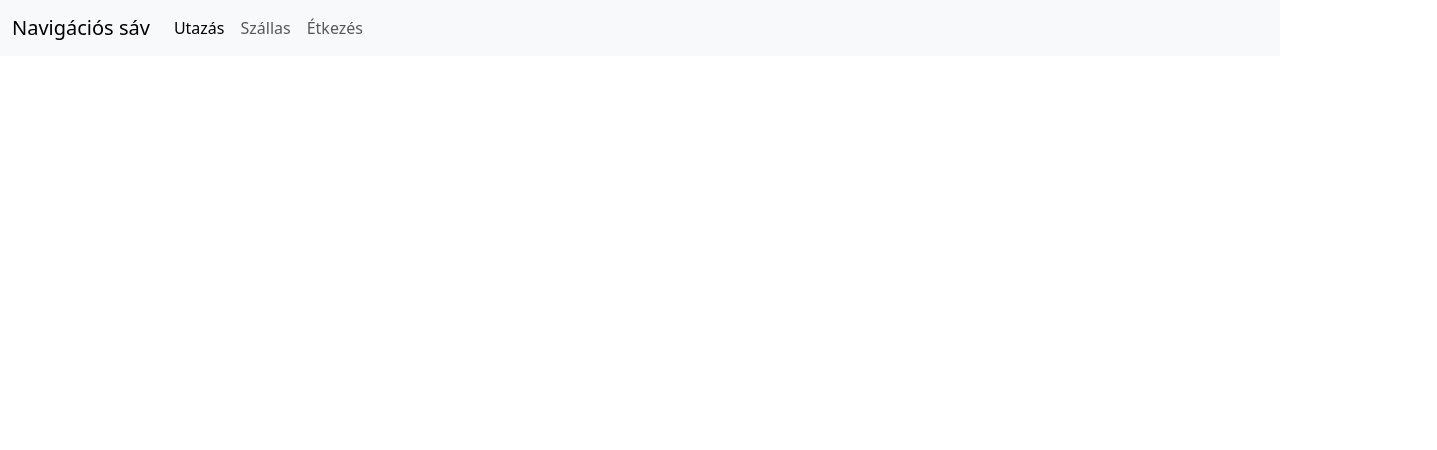
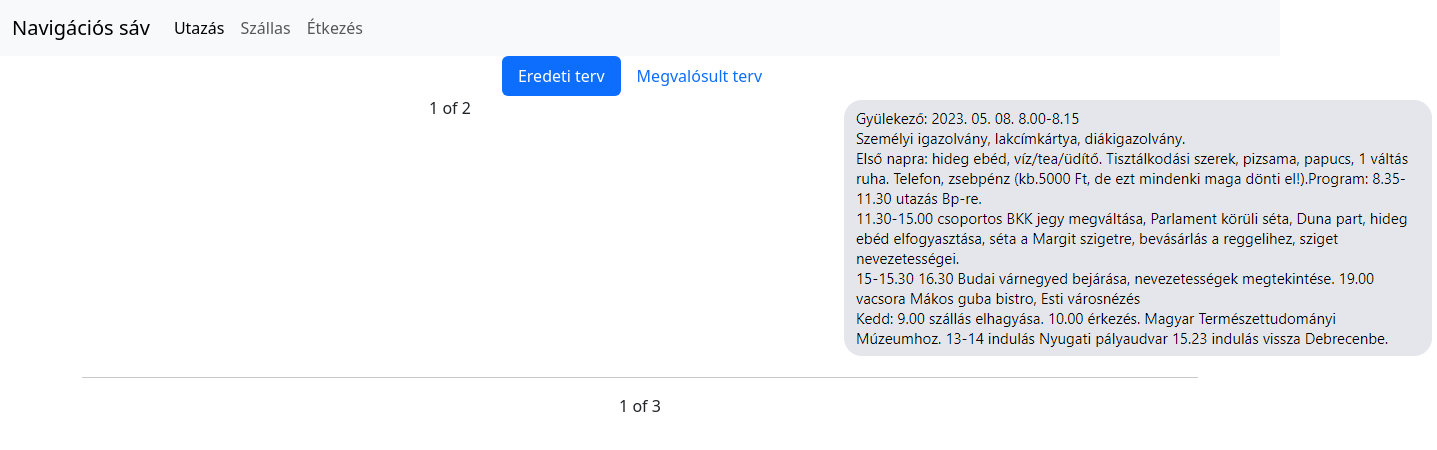
Before and after one commit to sz-levi/osztalykirandulas, a plain HTML site: page utazas.html in a window 1280 px wide. Shown: the whole page, 1437 px wide, since content can reach past the window. Drawn offline with Linux system fonts and the light colour scheme.

Commit message:
utazas.html: nav-pills + tartalom alapja

```diff
--- a/utazas.html
+++ b/utazas.html
@@ -30,6 +30,42 @@
         </div>
     </nav>
   </header>
+  <section>
+    <header>
+        <nav>
+            <ul class="nav nav-pills justify-content-center">
+            <li class="nav-item">
+              <a class="nav-link active" aria-current="page" href="#eredetiterv">Eredeti terv</a>
+            </li>
+            <li class="nav-item">
+              <a class="nav-link" href="#megvalosultterv">Megvalósult terv</a>
+            </li>
+          </ul>
+        </nav>
+    </header>
+  </section>
+  <main>
+      <div class="container text-center">
+          <article id="eredetiterv">
+              <div class="row">
+                <div class="col-8">
+                  1 of 2
+                </div>
+                <div class="col-4">
+                  <img src="img/utazasterv.png" alt="utazasterv">
+                </div>
+              </div>
+          </article>
+          <hr>
+          <article id="megvalosultterv">
+              <div class="row">
+                <div class="col">
+                  1 of 3
+                </div>
+              </div>
+          </article>
+      </div>
+  </main>
 </body>
 <script src="js/bootstrap.min.js"></script>
 </html>
```
Also changed, not shown: img/utazasterv.png (added).
